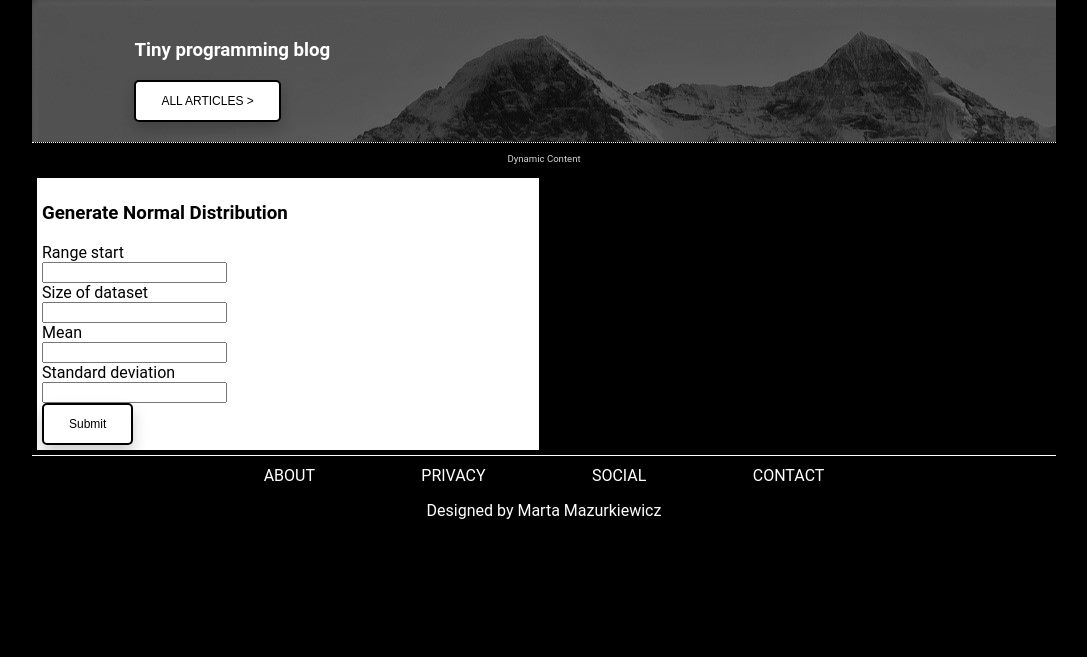
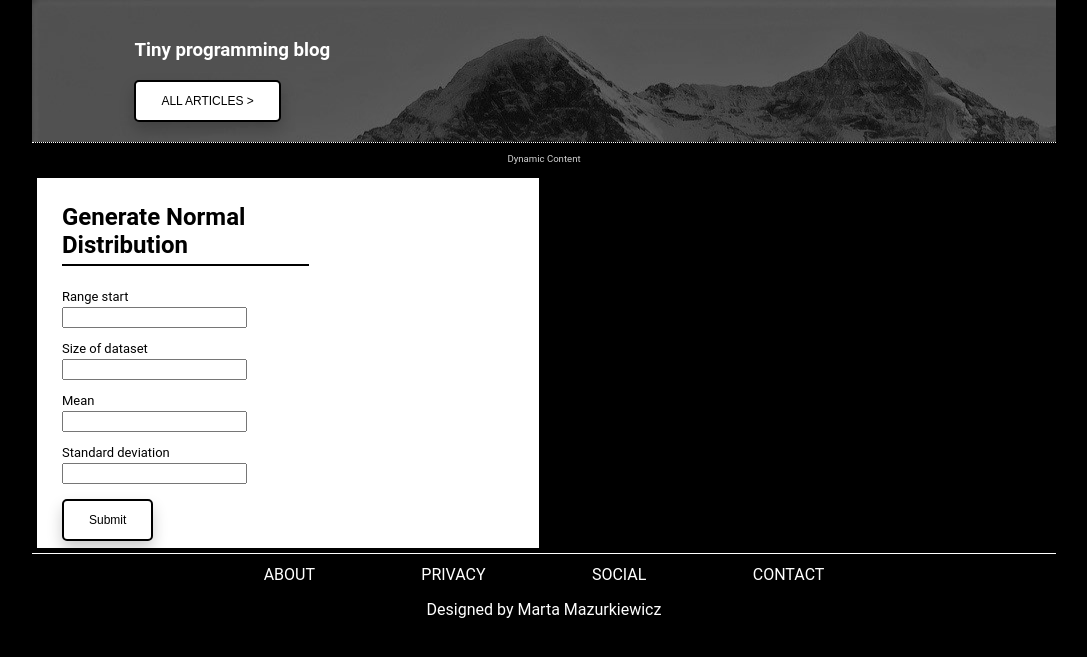
Before and after one commit to martamazurkiewicz/tiny_blog, a Symfony app: template templates/index/index.html.twig in a window 1280 px wide. Shown: the part 115-772 px from the top of the page, without its empty margins (96-1183 px from the left). Run offline with Twig, Linux system fonts and the light colour scheme; the template is opened without the code that fills it, so the values that code supplies are empty; form fields are guessed from the names that the template uses; style sheets or scripts are compiled from the project's sources; some libraries are stand-ins or nearby versions.

Commit message:
Form part of css is done

```diff
--- a/public/css/site.css
+++ b/public/css/site.css
@@ -153,7 +153,7 @@ p.section {
 
 .relative {
   position: relative;
-  height: 400px;
+  height: 360px;
 }
 
 .scrollable {
@@ -195,4 +195,17 @@ a:hover {
   cursor: pointer;
 }
 
+.formInput {
+  margin-bottom: 2px;
+  margin-top: 2px;
+}
+
+.formGroup {
+  margin-bottom: 10px;
+  margin-top: 10px;
+}
+.formGroup label {
+  font-size: 0.9em;
+}
+
 /*# sourceMappingURL=site.css.map */
--- a/public/scss/site.scss
+++ b/public/scss/site.scss
@@ -152,7 +152,7 @@ p.section {
 
 .relative{
   position: relative;
-  height: 400px;
+  height: 360px;
 }
 
 .scrollable{
@@ -194,3 +194,16 @@ a:hover {
   color: gray;
   cursor: pointer;
 }
+
+.formInput{
+  margin-bottom: 2px;
+  margin-top: 2px;
+}
+
+.formGroup{
+  margin-bottom: 10px;
+  margin-top: 10px;
+  label{
+    font-size: 0.9em;
+  }
+}
--- a/templates/index/index.html.twig
+++ b/templates/index/index.html.twig
@@ -8,61 +8,34 @@
         <p class="section">Dynamic Content</p>
         <div class="column-6 article">
             {% if submitted == false %}
-                <div id="distribution-form-container">
+            <div class="column-7 articleSummary relative">
                 {% set form = distributionForm.createView %}
                 {{ form_start(form) }}
-                    <div id="form-header">
-                        <h3 class="form-title">Generate Normal Distribution</h3>
-                    </div>
-                    <div id="form-body">
+                <h2 class="titleHeadline">Generate Normal Distribution</h2>
                 {% for error in form.vars.errors.form.getErrors(true) %}
                     <div class="alert alert-danger" role="alert">{{ error.message }}</div>
                 {% endfor %}
-                        <div class="form-group">
+                <div class="formGroup">
                     <label for="rangeStart">{{ form_label(form.rangeStart) }}</label>
-                            <div class="input-group">
-                                <div class="input-group-prepend">
-                                    <div class="input-group-text">
-                                <span class="input-group-addon"><i class="fa fa-user fa-lg"
-                                                                   aria-hidden="true"></i></span>
-                                    </div>
-                                </div>
+                    <div class="formInput">
                         {{ form_widget(form.rangeStart) }}
                     </div>
                 </div>
-                        <div class="form-group">
+                <div class="formGroup">
                     <label for="rangeStart">{{ form_label(form.sizeOfDataset) }}</label>
-                            <div class="input-group">
-                                <div class="input-group-prepend">
-                                    <div class="input-group-text">
-                                <span class="input-group-addon"><i class="fa fa-user fa-lg"
-                                                                   aria-hidden="true"></i></span>
-                                    </div>
-                                </div>
+                    <div class="formInput">
                         {{ form_widget(form.sizeOfDataset) }}
                     </div>
                 </div>
-                        <div class="form-group">
+                <div class="formGroup">
                     <label for="rangeStart">{{ form_label(form.mean) }}</label>
-                            <div class="input-group">
-                                <div class="input-group-prepend">
-                                    <div class="input-group-text">
-                                <span class="input-group-addon"><i class="fa fa-user fa-lg"
-                                                                   aria-hidden="true"></i></span>
-                                    </div>
-                                </div>
+                    <div class="formInput">
                         {{ form_widget(form.mean) }}
                     </div>
                 </div>
-                        <div class="form-group">
+                <div class="formGroup" style="margin-bottom: 15px;">
                     <label for="rangeStart">{{ form_label(form.standardDeviation) }}</label>
-                            <div class="input-group">
-                                <div class="input-group-prepend">
-                                    <div class="input-group-text">
-                                <span class="input-group-addon"><i class="fa fa-user fa-lg"
-                                                                   aria-hidden="true"></i></span>
-                                    </div>
-                                </div>
+                    <div class="formInput">
                         {{ form_widget(form.standardDeviation) }}
                     </div>
                 </div>
```
Also changed, not shown: public/scss/form.scss (deleted), 1 other file. Lines whose indentation alone changed are shown as unchanged.
